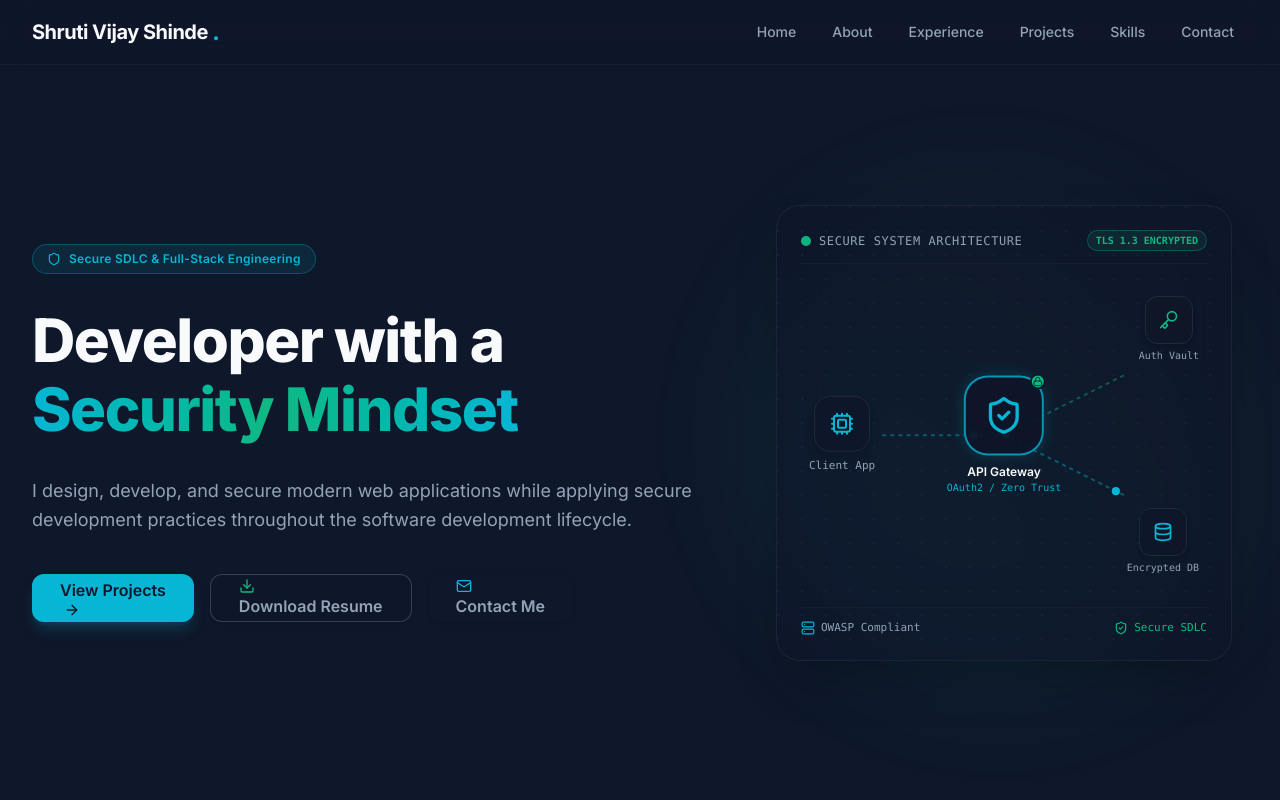
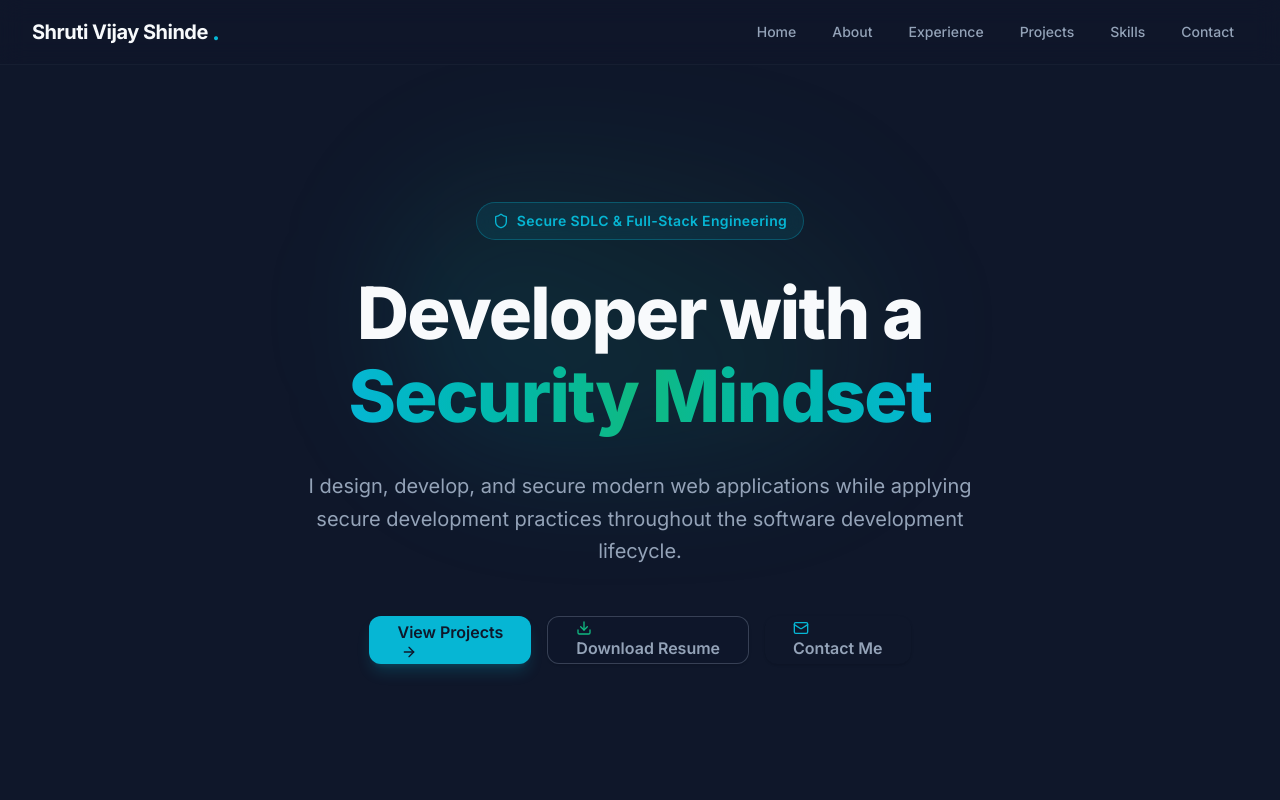
Before and after one commit to ShrutiiiShinde/secure-dev-portfolio, a Next.js app: page / in a window 1280 px wide. Shown: the top 800 px of the page. Built offline with nearby package versions, Linux system fonts and the light colour scheme.

Commit message:
remove hero architecture diagram and center text layout

```diff
--- a/components/sections/HeroSection.tsx
+++ b/components/sections/HeroSection.tsx
@@ -1,30 +1,30 @@
 import Link from "next/link";
 import { Button } from "@/components/ui/button";
 import { ArrowRight, Download, Mail, Shield } from "lucide-react";
-import HeroVisual from "./HeroVisual";
 import HeroEntrance from "./HeroEntrance";
 
 export default function HeroSection() {
   return (
     <section
       id="home"
-      className="relative min-h-[calc(100vh-4rem)] flex items-center justify-center py-12 lg:py-20 overflow-hidden"
+      className="relative min-h-[calc(100vh-4rem)] flex items-center justify-center py-16 lg:py-24 overflow-hidden"
     >
-      <div className="max-w-7xl mx-auto px-4 sm:px-6 lg:px-8 w-full">
-        <div className="grid grid-cols-1 lg:grid-cols-12 gap-12 lg:gap-8 items-center">
-          {/* Left Column: Text Content & CTAs */}
-          <div className="lg:col-span-7 space-y-8 text-left">
+      {/* Background Glow Overlay */}
+      <div className="absolute top-1/3 left-1/2 -translate-x-1/2 -translate-y-1/2 w-[500px] h-[300px] bg-gradient-to-tr from-primary/15 via-secondary/10 to-transparent rounded-full blur-3xl pointer-events-none" />
+
+      <div className="max-w-4xl mx-auto px-4 sm:px-6 lg:px-8 w-full text-center relative z-10">
+        <div className="flex flex-col items-center space-y-8">
           {/* Subtle Security Badge */}
           <HeroEntrance delay={0.05}>
-              <div className="inline-flex items-center gap-2 px-3.5 py-1.5 rounded-full border border-primary/30 bg-primary/10 text-primary text-xs font-semibold tracking-wide">
-                <Shield className="w-3.5 h-3.5" />
+            <div className="inline-flex items-center gap-2 px-4 py-2 rounded-full border border-primary/30 bg-primary/10 text-primary text-xs sm:text-sm font-semibold tracking-wide backdrop-blur-sm">
+              <Shield className="w-4 h-4" />
               <span>Secure SDLC & Full-Stack Engineering</span>
             </div>
           </HeroEntrance>
 
           {/* Title */}
           <HeroEntrance delay={0.15}>
-              <h1 className="text-4xl sm:text-5xl lg:text-6xl font-extrabold tracking-tight text-foreground leading-[1.15]">
+            <h1 className="text-4xl sm:text-6xl lg:text-7xl font-extrabold tracking-tight text-foreground leading-[1.15]">
               Developer with a{" "}
               <span className="text-transparent bg-clip-text bg-gradient-to-r from-primary via-secondary to-primary">
                 Security Mindset
@@ -34,7 +34,7 @@ export default function HeroSection() {
 
           {/* Subtitle */}
           <HeroEntrance delay={0.25}>
-              <p className="text-base sm:text-lg text-muted-foreground max-w-2xl font-normal leading-relaxed">
+            <p className="text-base sm:text-xl text-muted-foreground max-w-2xl font-normal leading-relaxed">
               I design, develop, and secure modern web applications while
               applying secure development practices throughout the software
               development lifecycle.
@@ -43,7 +43,7 @@ export default function HeroSection() {
 
           {/* Three CTA Buttons */}
           <HeroEntrance delay={0.35}>
-              <div className="flex flex-wrap items-center gap-4 pt-2">
+            <div className="flex flex-wrap items-center justify-center gap-4 pt-4">
               {/* 1. View Projects (Primary CTA) */}
               <Button asChild size="lg" variant="default">
                 <Link href="#projects">
@@ -70,12 +70,6 @@ export default function HeroSection() {
             </div>
           </HeroEntrance>
         </div>
-
-          {/* Right Column: Secure Architecture Visual Animation */}
-          <div className="lg:col-span-5 w-full flex justify-center">
-            <HeroVisual />
-          </div>
-        </div>
       </div>
     </section>
   );
```
Lines whose indentation alone changed are shown as unchanged.
